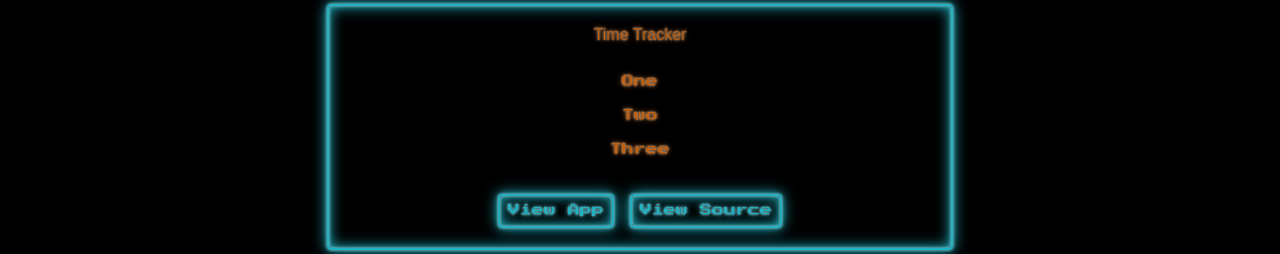
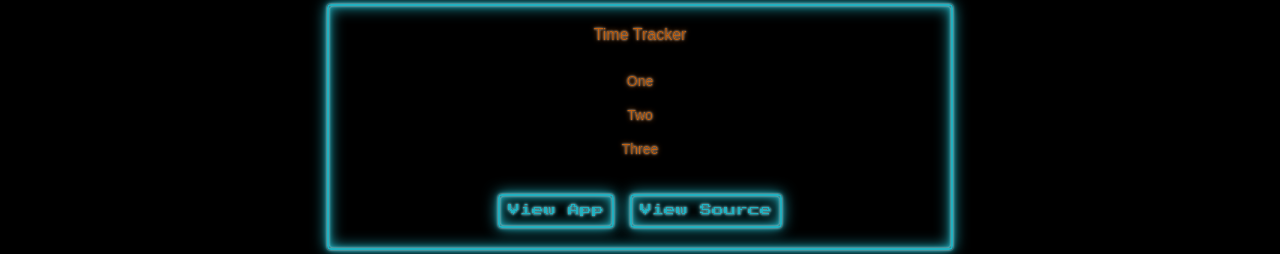
Before and after one commit to joshuaohm/mynameisohm-redesign-2018, a website: page src/pug/experiments-page.pug in a window 1280 px wide. Shown: the part 526-780 px from the top of the page. Drawn offline with nearby package versions, Linux system fonts and the light colour scheme; files that its build step writes are made by us from their sources; files whose address does not match are found by name.

Commit message:
Missed another one, I need to slow down

```diff
--- a/src/sass/_experiments.scss
+++ b/src/sass/_experiments.scss
@@ -235,8 +235,8 @@
 }
 
 .experiments-container .detail{
-	font-size: 12px;
-	font-family: $font-3;
+	font-size: 14px;
+	font-family: $font-4;
 	color: $dark-neon-orange;
 	text-shadow: 0 0 1px #000, 0 0 2px #FFF, 0 0 5px $dark-neon-orange;
 	text-align: center;
```
Also changed, not shown: build/css/main.css.
